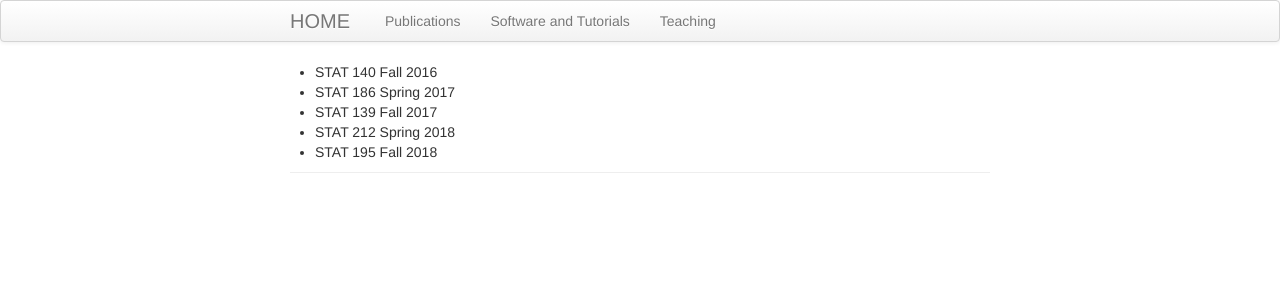
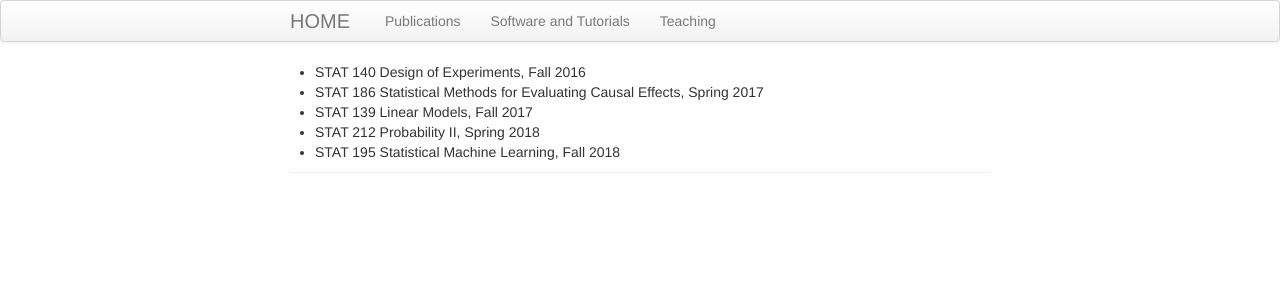
Before and after one commit to stathuang/dmhuang.github.io, a Jekyll site: the page built from pages/teaching.md, in a window 1280 px wide. Shown: the top 300 px of the page. Built offline with Jekyll 4.4.1, drawn with Linux system fonts in a browser that asks for light colours.

Commit message:
Update teaching.md

```diff
--- a/pages/teaching.md
+++ b/pages/teaching.md
@@ -5,8 +5,8 @@ tagline: Teaching
 description: Course I taught and am teaching
 ---
 
-- STAT 140 Fall 2016
-- STAT 186 Spring 2017
-- STAT 139 Fall 2017
-- STAT 212 Spring 2018
-- STAT 195 Fall 2018
+- STAT 140 Design of Experiments, Fall 2016
+- STAT 186 Statistical Methods for Evaluating Causal Effects, Spring 2017
+- STAT 139 Linear Models, Fall 2017
+- STAT 212 Probability II, Spring 2018
+- STAT 195 Statistical Machine Learning, Fall 2018
```
